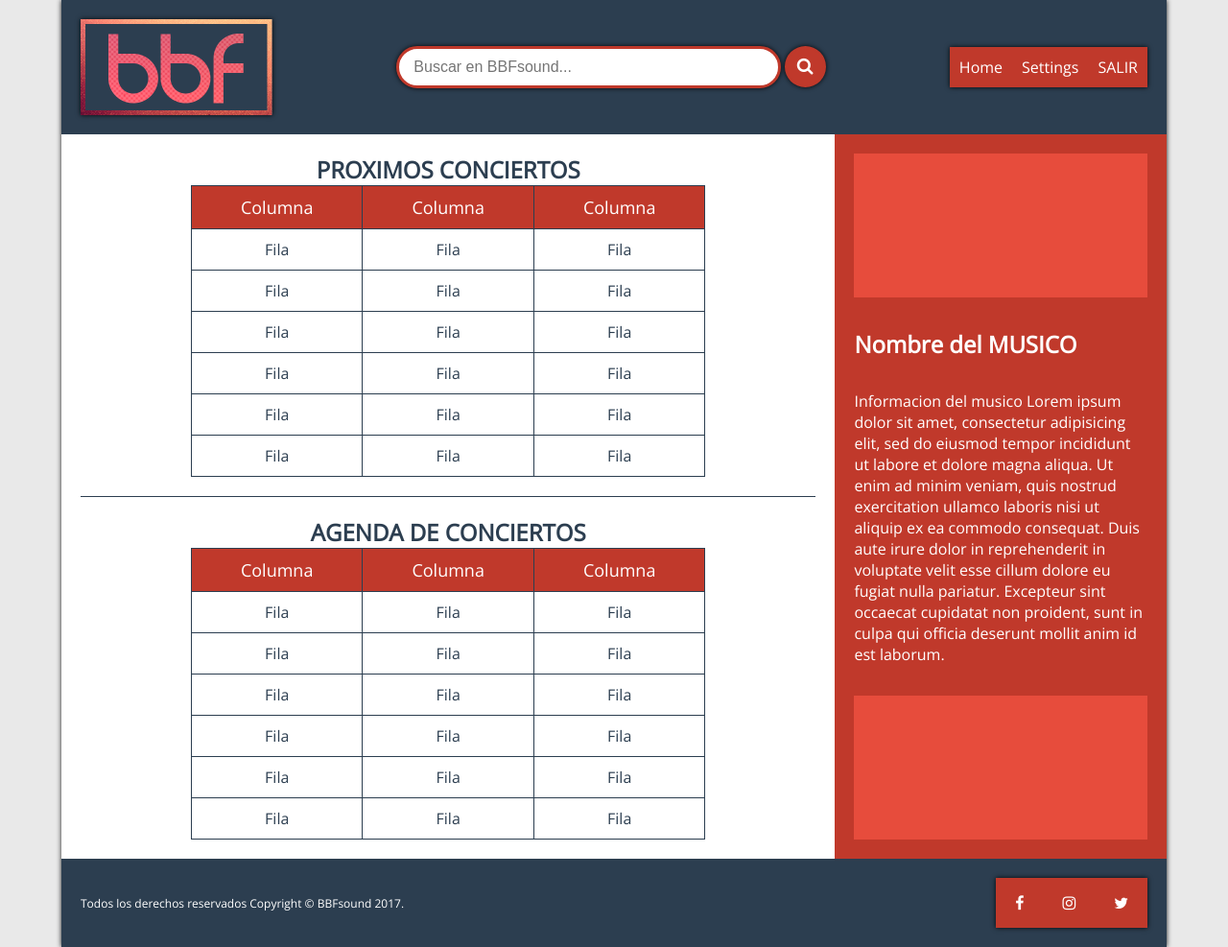
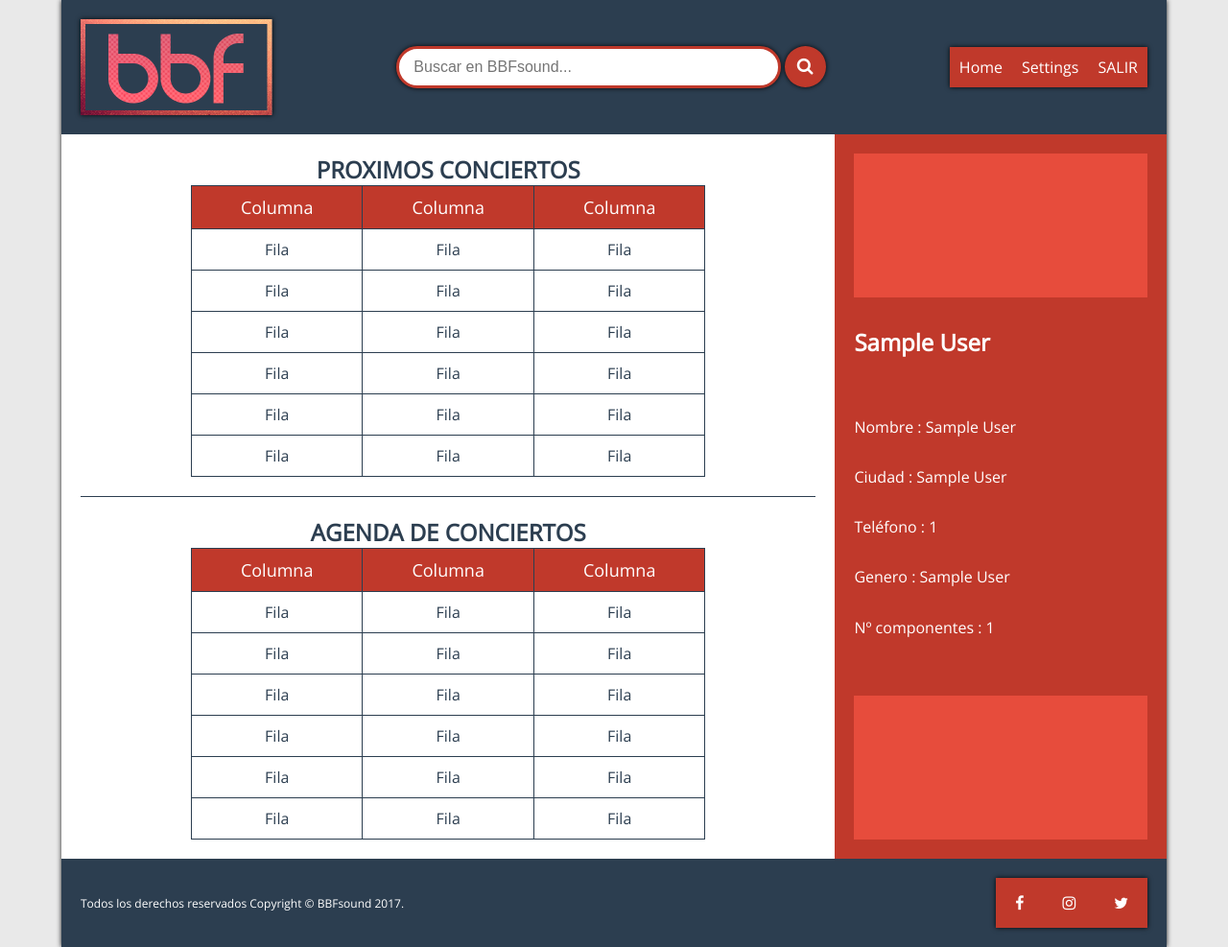
Before and after one commit to borjalx/bbfs, a PHP site: page /BBFS/musico.php in a window 1280 px wide. Shown: the whole page at 96% size. Run offline with PHP 8.4, Linux system fonts and the light colour scheme; the visitor is signed in with stand-in values (Sample User, id 1).

Commit message:
22/03/2017

```diff
--- a/bbdd_bbfs.php
+++ b/bbdd_bbfs.php
@@ -88,7 +88,7 @@ function inicioSesion($email,$password){
     $link = conexion("bbfs");
 
 
-    $query = "SELECT * FROM usuario WHERE email='$email' && pass = '$password'";
+    $query = "SELECT * FROM usuario inner join ciudad on ciudad.idciudad = usuario.idciudad inner join genero on genero.idgenero = usuario.idgenero WHERE email='$email' && pass = '$password'";
     $result = mysqli_query($link,$query);
 
     if (mysqli_num_rows($result)) {
@@ -100,9 +100,9 @@ function inicioSesion($email,$password){
             $_SESSION["nombre_u"] = $array["nombre"];
             $_SESSION["apellido_u"] = $array["apellidos"];
             $_SESSION["tel_u"] = $array["telefono"];
-            $_SESSION["ciudad_u"] = $array["idciudad"];
+            $_SESSION["ciudad_u"] = $array["nombre_ciudad"];
             $_SESSION["sexo_u"] = $array["sexo"];
-            $_SESSION["genero_u"] = $array["idgenero"];
+            $_SESSION["genero_u"] = $array["nombre_genero"];
             $_SESSION["nacimiento_u"] = $array["anacimiento"];
             header("Location:fan.php");
 
@@ -134,4 +134,22 @@ function inicioSesion($email,$password){
         }
 }
 
+function nombreCiudad($id_ciudad){
+    $con = conexion("bbfs");
+    $select = "select nombre_ciudad from ciudad where idciudad = '4'";
+    $resultado= mysqli_query($con, $select);
+
+    desconectar($con);
+    return $resultado;
+}
+
+function nombreGenero($id_genero){
+    $con = conexion("bbfs");
+    $select = "select nombre_genero from genero where idgenero = '$id_genero'";
+    $resultado= mysqli_query($con, $select);
+
+    desconectar($con);
+    return $resultado;
+}
+
 ?>
--- /dev/null
+++ b/logout.php
@@ -0,0 +1,6 @@
+<?php
+session_start();
+//unset($_SESSION["nome"]);
+session_unset();// where $_SESSION["nome"] is your own variable. if you do not have one use only this as follow **session_unset();**
+header("Location: home.php");
+?>
--- a/musico.php
+++ b/musico.php
@@ -1,4 +1,16 @@
 <!DOCTYPE html>
+<?php
+session_start();
+if(isset($_SESSION["nombre_u"])){
+require_once 'bbdd_bbfs.php';
+$nombre = $_SESSION["nombre_u"];
+$telefono = $_SESSION["tel_u"];
+$ciudad = $_SESSION["ciudad_u"];
+$genero = $_SESSION["genero_u"];
+$nc = $_SESSION["nc_u"];
+
+//$n_ciudad = nombreCiudad($ciudad);
+?>
 <html lang="es">
 	<head>
 		<meta charset="UTF-8">
@@ -115,13 +127,14 @@
 
 			<aside>
 				<div class="imagen"></div>
-				<h2>Nombre del MUSICO</h2>
-				<p>Informacion del musico Lorem ipsum dolor sit amet, consectetur adipisicing elit, sed do eiusmod
-				tempor incididunt ut labore et dolore magna aliqua. Ut enim ad minim veniam,
-				quis nostrud exercitation ullamco laboris nisi ut aliquip ex ea commodo
-				consequat. Duis aute irure dolor in reprehenderit in voluptate velit esse
-				cillum dolore eu fugiat nulla pariatur. Excepteur sint occaecat cupidatat non
-				proident, sunt in culpa qui officia deserunt mollit anim id est laborum.</p>
+				<h2><?php echo "$nombre";?></h2>
+				<p>
+                                <div>Nombre : <?php echo $nombre;?></div>
+                                <div>Ciudad : <?php echo $ciudad;?></div>
+                                <div>Teléfono : <?php echo $telefono;?></div>
+                                <div>Genero : <?php echo $genero;?></div>
+                                <div>Nº componentes : <?php echo $nc;?></div>
+                                </p>
 				<div class="imagen"></div>
 			</aside>
 
@@ -138,3 +151,9 @@
 		</div>
 	</body>
 </html>
+<?php
+}else{
+    echo "NO estas autentificado";
+    header("Location:home.php");
+}
+?>
```
Also changed, not shown: fan.php (+14 -4 lines), local.php (+20 -2 lines).
